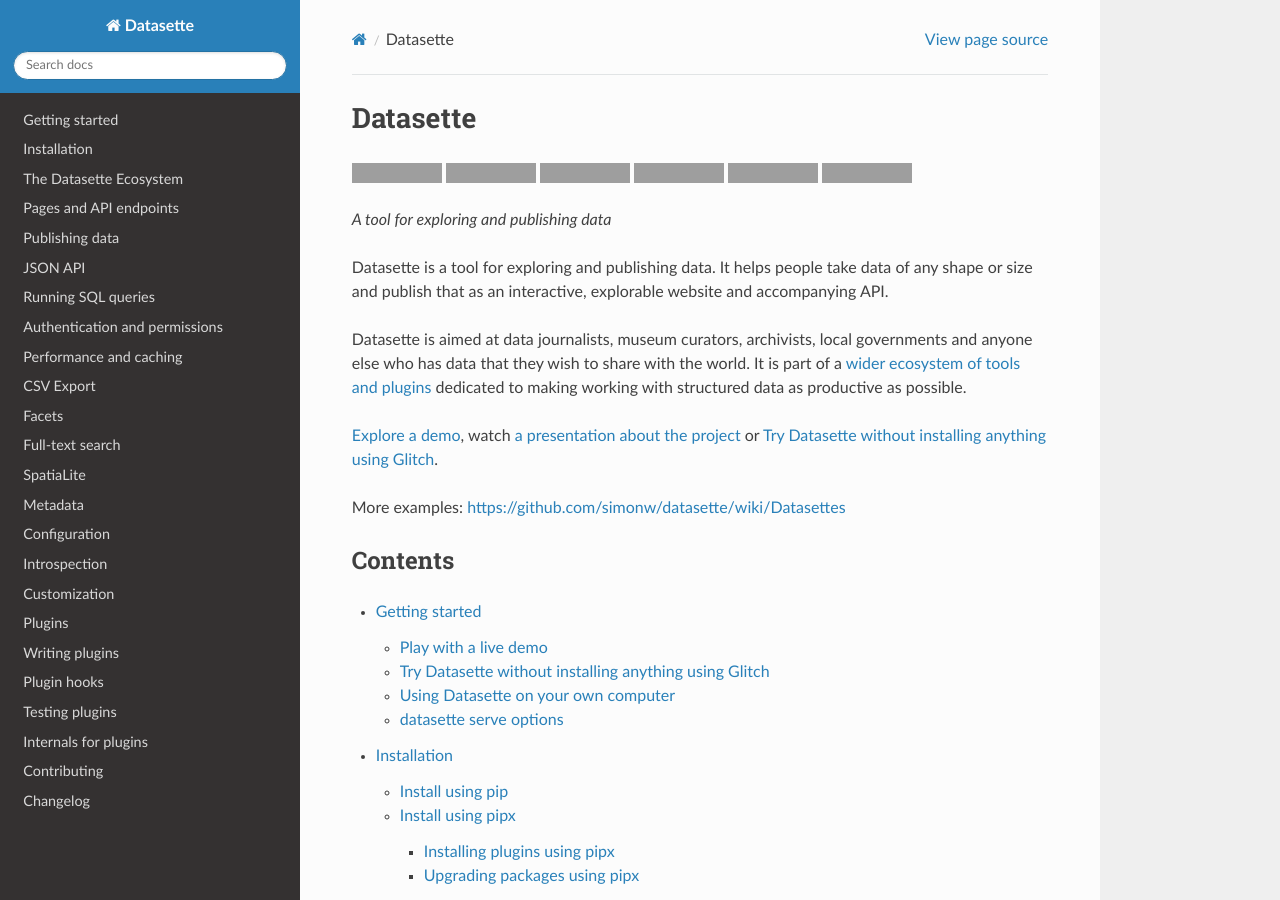
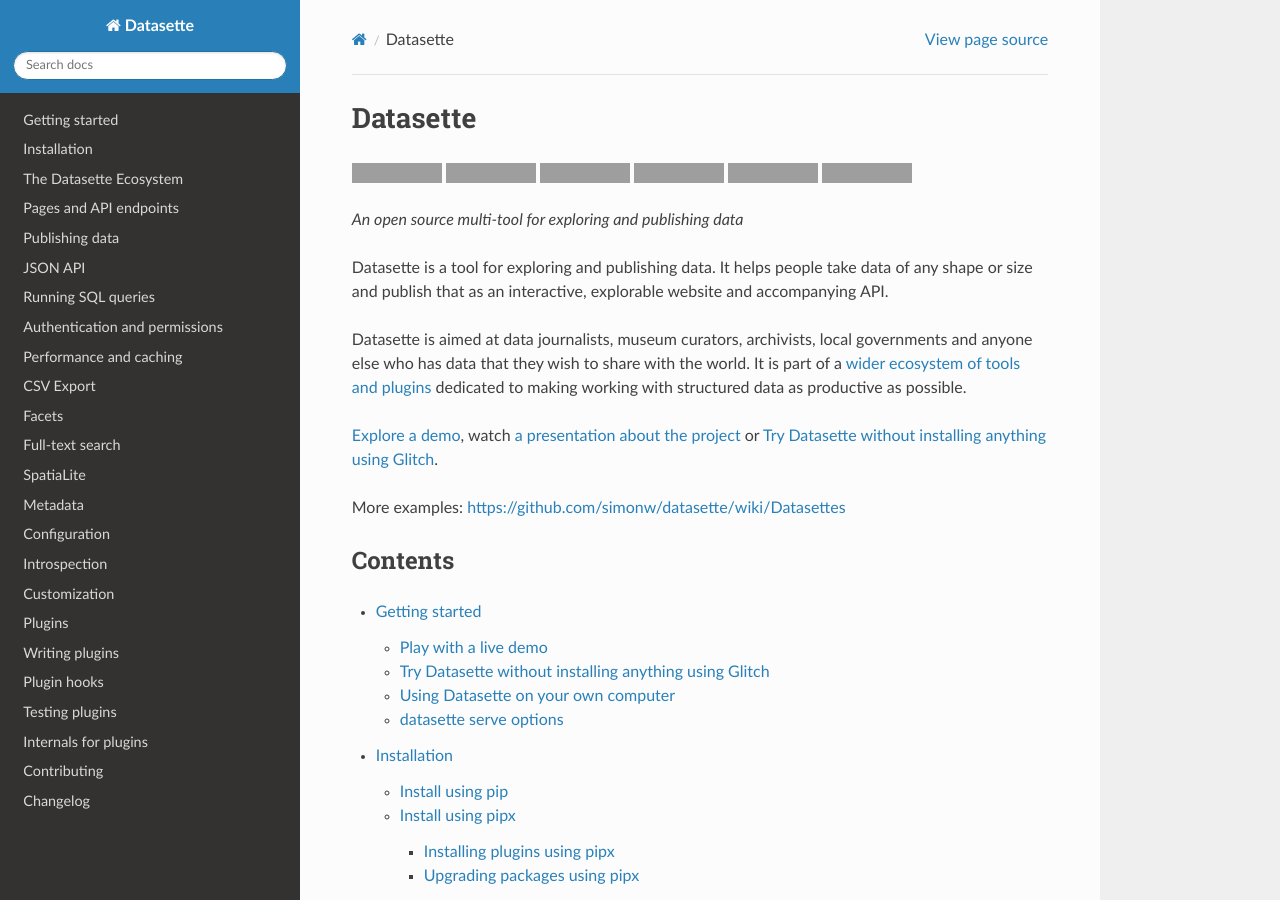
Before and after one commit to simonw/datasette, a Sphinx documentation site: the page built from docs/index.rst, in a window 1280 px wide and 900 px high, cut to the strip 0-900 px from the top of the window. Built offline with Sphinx 7.4.7 and the Read the Docs theme 2.0.0, drawn with Linux system fonts in a browser that asks for light colours; grey boxes are pictures that could not be loaded.

Commit message:
An open source multi-tool for exploring and publishing data

```diff
--- a/docs/index.rst
+++ b/docs/index.rst
@@ -17,7 +17,7 @@
 .. |docker: datasette| image:: https://img.shields.io/badge/docker-datasette-blue
    :target: https://hub.docker.com/r/datasetteproject/datasette
 
-*A tool for exploring and publishing data*
+*An open source multi-tool for exploring and publishing data*
 
 Datasette is a tool for exploring and publishing data. It helps people take data of any shape or size and publish that as an interactive, explorable website and accompanying API.
 
```
